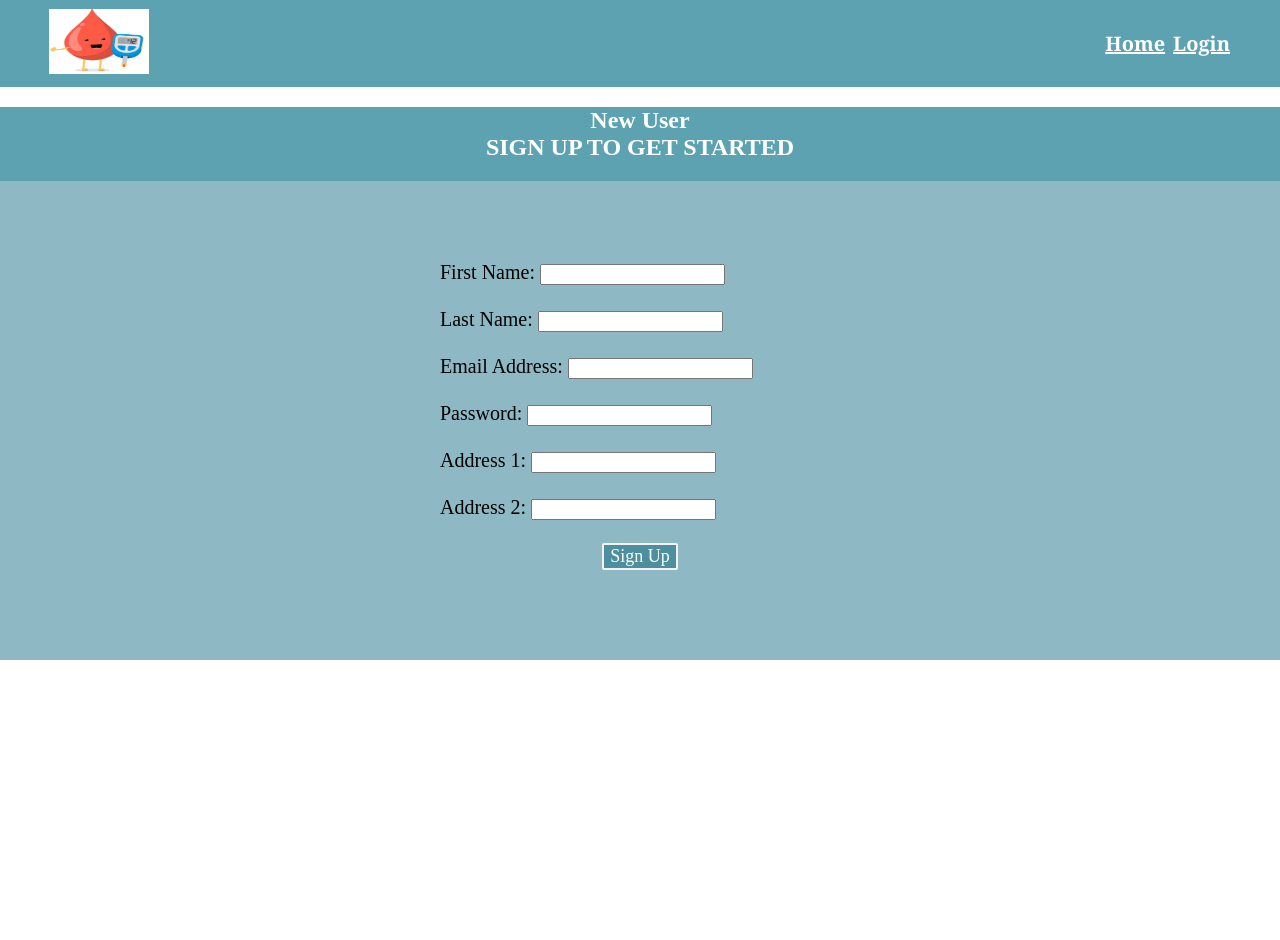
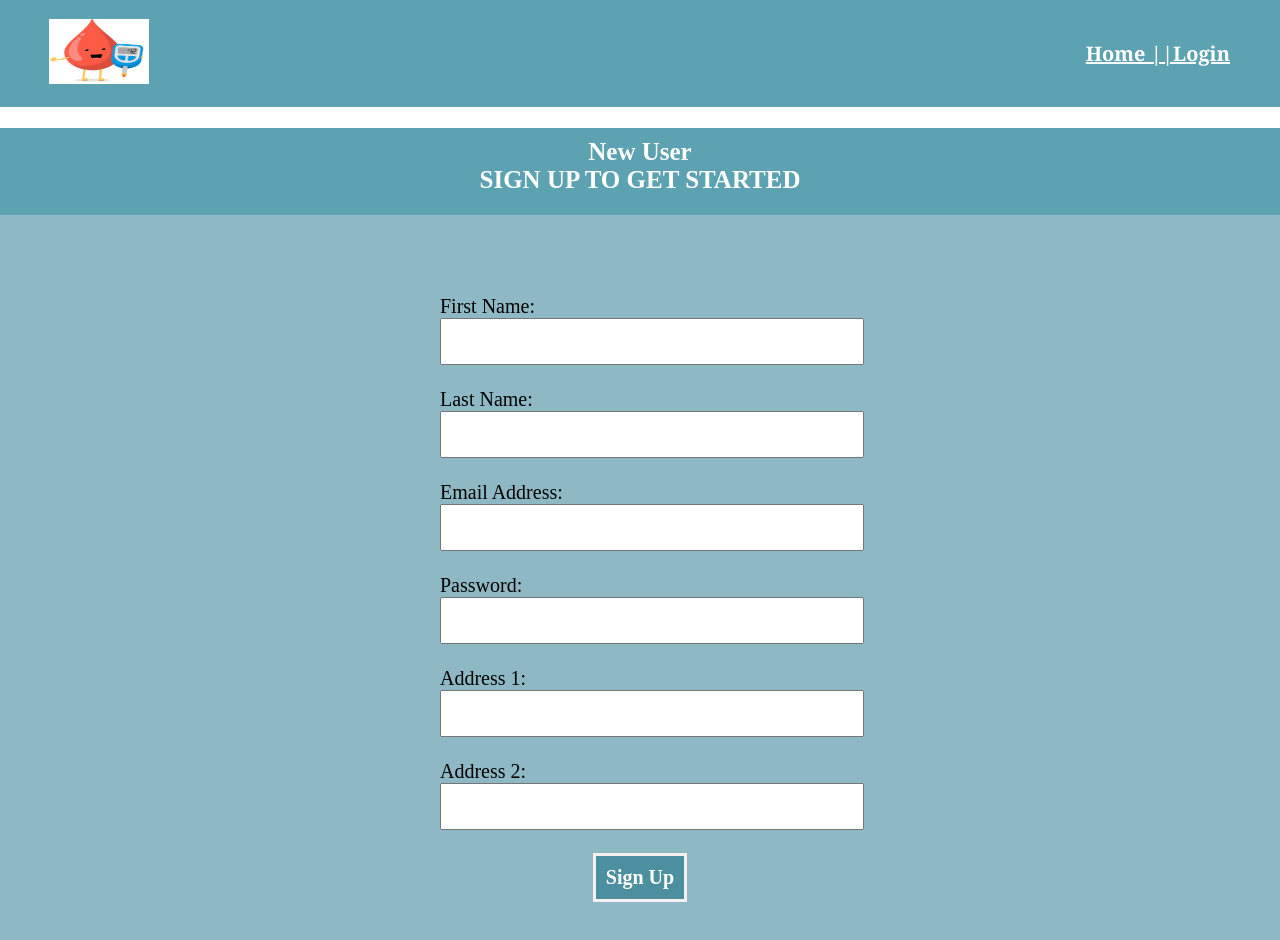
Before and after one commit to walters-skn/COMP3901-Capstone, a Vue app: page /register in a window 1280 px wide. Shown: the top 940 px of the page. Before the commit the page ends 800 px from the top, so only its background shows below. Built offline with nearby package versions, Linux system fonts and the light colour scheme; the HTML template or start-up script is replaced by a standard one.

Commit message:
Added Notification Page

```diff
--- a/src/components/FooterView.vue
+++ /dev/null
@@ -1,22 +0,0 @@
-<template>
-      <div class="footer-bottom">
-        <p>&copy; COMP3901 Capstone - Diabot Project All rights reserved.</p>
-      </div>
-  </template>
-
-  <style scoped>
-
-  #app{
-    min-height:100vh;
-    display: flex;
-    flex-direction: column;
-  }
-
-  .footer-bottom {
-    text-align: center;
-    background-color: #d8d8d8;
-    padding: 10px 0;
-    color: #777777;
-    margin-top: auto;
-  }
-  </style>
--- a/src/components/NavBar.vue
+++ b/src/components/NavBar.vue
@@ -1,5 +1,7 @@
 <template>
+
   <div class="nav_container">
+
     <nav class="navbar">
       <router-link to="/">
           <img :src="imagePath2" alt="home-logo" class="home">
@@ -9,32 +11,37 @@
         <ul class="navbar_nav">
 
           <li class="nav-item">
-            <router-link to="/" class="nav-link"> <strong> Home </strong></router-link>
+            <router-link to="/" class="nav-link"> <strong> Home ||</strong></router-link>
+          </li>
+          <li class="nav-item">
+            <router-link to="/login" class="nav-link"> <strong> Login </strong></router-link>
           </li>
 
-          <li class="nav-item">
-            <router-link to='/login' class="nav-link"><strong> Login </strong></router-link>
-          </li>
+          <SignOut/>
         </ul>
       </div>
+
     </nav>
+  </div>
 
-    <router-view></router-view>
-
-  </div>
 </template>
 
 <script>
   import ImagePath2 from '@/assets/img/logo.png'
+  import SignOut from './SignOut.vue'
 
   export default {
-    data(){
-      return{
-          imagePath2: ImagePath2,
-        };
-      }
+    components:{
+        SignOut,
+    },
+    data() {
+      return {
+        imagePath2: ImagePath2,
+      };
+    },
   };
-</script>
+
+  </script>
 
 <style scoped>
 
@@ -42,12 +49,11 @@
   width: 100%;
 }
 
-/* navigation */
 .navbar {
     display: flex;
     justify-content: space-between;
     align-items: center;
-    padding: 10px 50px;
+    padding: 20px 50px;
     background-color: #5CA2B1;
   }
 
@@ -56,7 +62,6 @@
     justify-content: space-between;
     align-items: center;
     list-style: none;
-    gap: 8px;
   }
 
   .nav-link{
@@ -74,7 +79,6 @@
     font-size: 20px;
     display: flex;
     justify-content: flex-end;
-    /* width: 100%; */
   }
 
 </style>
--- /dev/null
+++ b/src/components/NotificationPage.vue
@@ -0,0 +1,26 @@
+<template>
+
+  <SubscriberNavbar/>
+
+  <div class="notification">
+
+  </div>
+
+</template>
+
+<script>
+
+  import SubscriberNavbar from './SubscriberNavbar.vue'
+
+  export default {
+    components:{
+      SubscriberNavbar,
+    },
+    name:"notificationsPage",
+  };
+
+</script>
+
+<style scoped>
+
+</style>
--- a/src/components/NutritionalScanner.vue
+++ b/src/components/NutritionalScanner.vue
@@ -1,4 +1,3 @@
-
 
 <template>
 
@@ -12,7 +11,6 @@
     </div>
 
 </template>
-
 
 <script>
 
@@ -60,7 +58,6 @@ export default{
 </script>
 
 <style scoped>
-
     .heading{
         display: flex;
         flex-direction: column;
--- a/src/components/RegisterPage.vue
+++ b/src/components/RegisterPage.vue
@@ -1,6 +1,5 @@
 
 <template>
-
     <NavBar/>
 
     <div class="page-container">
@@ -21,7 +20,6 @@
                         <input type="text" class="form-control" v-model="lname" required/>
                 </div>
                 <br>
-
                 <div class="form-group">
                     <label> Email Address: </label>
                         <input type="email" class="form-control" v-model="email" required/>
@@ -33,26 +31,24 @@
                     <input type="password" class="form-control" v-model="password" required/>
                 </div>
                 <br>
-
                 <div class="form-group">
                     <label> Address 1: </label>
                     <input type="text" class="form-control" v-model="addrees1" required/>
                 </div>
                 <br>
-
                 <div class="form-group">
                     <label> Address 2: </label>
                     <input type="text" class="form-control" v-model="address2" required/>
                 </div>
                 <br>
 
-
                 <div class="submit-group">
-                            <button class="btn btn-primary btn-block" @click="signUp" >Sign Up</button>
+                    <button class="btn btn-primary btn-block" @click="signUp"> <strong> Sign Up</strong></button>
                 </div>
 
                 </div>
             </div>
+
         </form>
     </div>
 </template>
@@ -61,16 +57,18 @@
 
     import { useRouter } from 'vue-router';
     import axios from 'axios';
+    import NavBar from './NavBar.vue';
 
-import NavBar from './NavBar.vue'
     export default {
     components:{
         NavBar,
     },
+
     name: 'registerPage',
     created(){
         this.$router = useRouter();
     },
+
     data(){
         return {
             lname: '',
@@ -81,6 +79,7 @@ import NavBar from './NavBar.vue'
             address2: ''
         };
     },
+
     methods:{
         signUp(){
             axios.post('http://localhost:5000/register', {
@@ -121,13 +120,11 @@ import NavBar from './NavBar.vue'
         display: flex;
         justify-content: center;
         align-items: center;
-
     }
 
     .form-group{
         align-items: center;
     }
-
 
     .box{
         display: flex;
@@ -138,16 +135,13 @@ import NavBar from './NavBar.vue'
         font-size: 20px;
     }
 
-    .form-inline{
-        display: flex;
-        align-items: center;
-    }
-
     .title {
         background-color: #5CA2B1;
         color: white;
         font-family: 'Times New Roman', Times, serif;
+        padding-top: 10px;
         text-align: center;
+        font-size: 25px;
     }
 
     .submit-group {
@@ -156,14 +150,20 @@ import NavBar from './NavBar.vue'
         align-items: center;
     }
 
-    .btn{
-        border-radius: 2px;
-    }
     .btn.btn-primary {
         background-color: #4C8F9E;
-        border: 2px solid #f8f0f0;
+        border: 3px solid #f8f0f0;
+        padding: 10px;
         color: white;
-        font-size: 18px;
+        font-size: 20px;
+        font-family: 'Times New Roman', Times, serif;
+        cursor: pointer;
+    }
+
+    .form-control{
+        padding: 10px;
+        width: 100%;
+        font-size: 20px;
         font-family: 'Times New Roman', Times, serif;
     }
 
--- a/src/components/SubscriberNavbar.vue
+++ b/src/components/SubscriberNavbar.vue
@@ -11,7 +11,7 @@
         <ul class="navbar_nav">
 
           <li class="nav-item">
-            <router-link to="/subscriber" class="nav-link"> <strong> Home </strong></router-link>
+            <router-link to="/subscriber" class="nav-link"> <strong> Home || </strong></router-link>
           </li>
 
           <li class="nav-item">
@@ -46,18 +46,17 @@
 
   </script>
 
-  <style scoped>
-  /* navigation */
+<style scoped>
+
 .nav_container{
   width: 100%;
 }
 
-/* navigation */
 .navbar {
     display: flex;
     justify-content: space-between;
     align-items: center;
-    padding: 10px 50px;
+    padding: 20px 50px;
     background-color: #5CA2B1;
   }
 
@@ -66,7 +65,6 @@
     justify-content: space-between;
     align-items: center;
     list-style: none;
-    gap: 8px;
   }
 
   .nav-link{
@@ -84,7 +82,6 @@
     font-size: 20px;
     display: flex;
     justify-content: flex-end;
-    /* width: 100%; */
   }
 
 </style>
--- a/src/components/SubscriberPage.vue
+++ b/src/components/SubscriberPage.vue
@@ -60,6 +60,19 @@
 
     <div class="links">
       <div class="container" >
+        <img :src="imagePath4" alt="profile" class="img">
+        <router-link link to="/notifications">
+          <div class="title">
+            <strong> Create Notifications </strong>
+          </div>
+        </router-link>
+        <p class="detail">Create or View Notifications</p>
+      </div>
+    </div>
+
+
+    <div class="links">
+      <div class="container" >
         <img :src="imagePath3" alt="profile" class="img">
         <router-link link to="/clinics">
           <div class="title">
@@ -90,26 +103,16 @@
             <strong> Nutritional Scanner </strong>
           </div>
         </router-link>
-        <p class="detail">Check Your Meal's Nutritional Value</p>
+        <p class="detail"> Review Your Meal's Nutritional Value</p>
       </div>
     </div>
 
-    <div class="links">
-      <div class="container" >
-        <img :src="imagePath4" alt="profile" class="img">
-        <router-link link to="/diabot">
-          <div class="title">
-            <strong> Create Notifications </strong>
-          </div>
-        </router-link>
-        <p class="detail">Create or View Notifications</p>
-      </div>
-    </div>
 
   </div>
 </template>
 
 <script>
+
   import SubscriberNavbar from './SubscriberNavbar.vue'
 
   import ImagePath from '@/assets/img/profile.png'
--- a/src/router.min.js
+++ b/src/router.min.js
@@ -1 +1 @@
-import{createRouter,createWebHistory}from"vue-router";import LoginPage from"@/components/LoginPage.vue";import HomePage from"@/components/HomePage.vue";import RegisterPage from"@/components/RegisterPage.vue";import DiabotPage from"@/components/DiabotPage.vue";import NavBar from"@/components/NavBar.vue";import SubscriberPage from"@/components/SubscriberPage.vue";import NutritionalScanner from"@/components/NutritionalScanner.vue";import SubscriberNavbar from"@/components/SubscriberNavbar.vue";import SignOut from"@/components/SignOut.vue";import ClinicsPage from"@/components/ClinicsPage.vue";const routes=[{path:"/",component:HomePage},{path:"/home",component:HomePage},{path:"/register",component:RegisterPage},{path:"/login",component:LoginPage},{path:"/diabot",component:DiabotPage},{path:"/navbar",component:NavBar},{path:"/subscriber",component:SubscriberPage},{path:"/scanner",component:NutritionalScanner},{path:"/snavbar",component:SubscriberNavbar},{path:"/signout",component:SignOut},{path:"/clinics",component:ClinicsPage}],router=createRouter({history:createWebHistory(),routes:routes});export default router;
+import{createRouter,createWebHistory}from"vue-router";import LoginPage from"@/components/LoginPage.vue";import HomePage from"@/components/HomePage.vue";import RegisterPage from"@/components/RegisterPage.vue";import DiabotPage from"@/components/DiabotPage.vue";import NavBar from"@/components/NavBar.vue";import SubscriberPage from"@/components/SubscriberPage.vue";import NutritionalScanner from"@/components/NutritionalScanner.vue";import SubscriberNavbar from"@/components/SubscriberNavbar.vue";import SignOut from"@/components/SignOut.vue";import ClinicsPage from"@/components/ClinicsPage.vue";import NotificationPage from"@/components/NotificationPage.vue";const routes=[{path:"/",component:HomePage},{path:"/home",component:HomePage},{path:"/register",component:RegisterPage},{path:"/login",component:LoginPage},{path:"/diabot",component:DiabotPage},{path:"/navbar",component:NavBar},{path:"/subscriber",component:SubscriberPage},{path:"/scanner",component:NutritionalScanner},{path:"/snavbar",component:SubscriberNavbar},{path:"/signout",component:SignOut},{path:"/clinics",component:ClinicsPage},{path:"/notifications",component:NotificationPage}],router=createRouter({history:createWebHistory(),routes:routes});export default router;
```
Also changed, not shown: src/components/HomePage.vue (+15 -11 lines), src/router.js (+9 -7 lines). Lines whose indentation alone changed are shown as unchanged.
